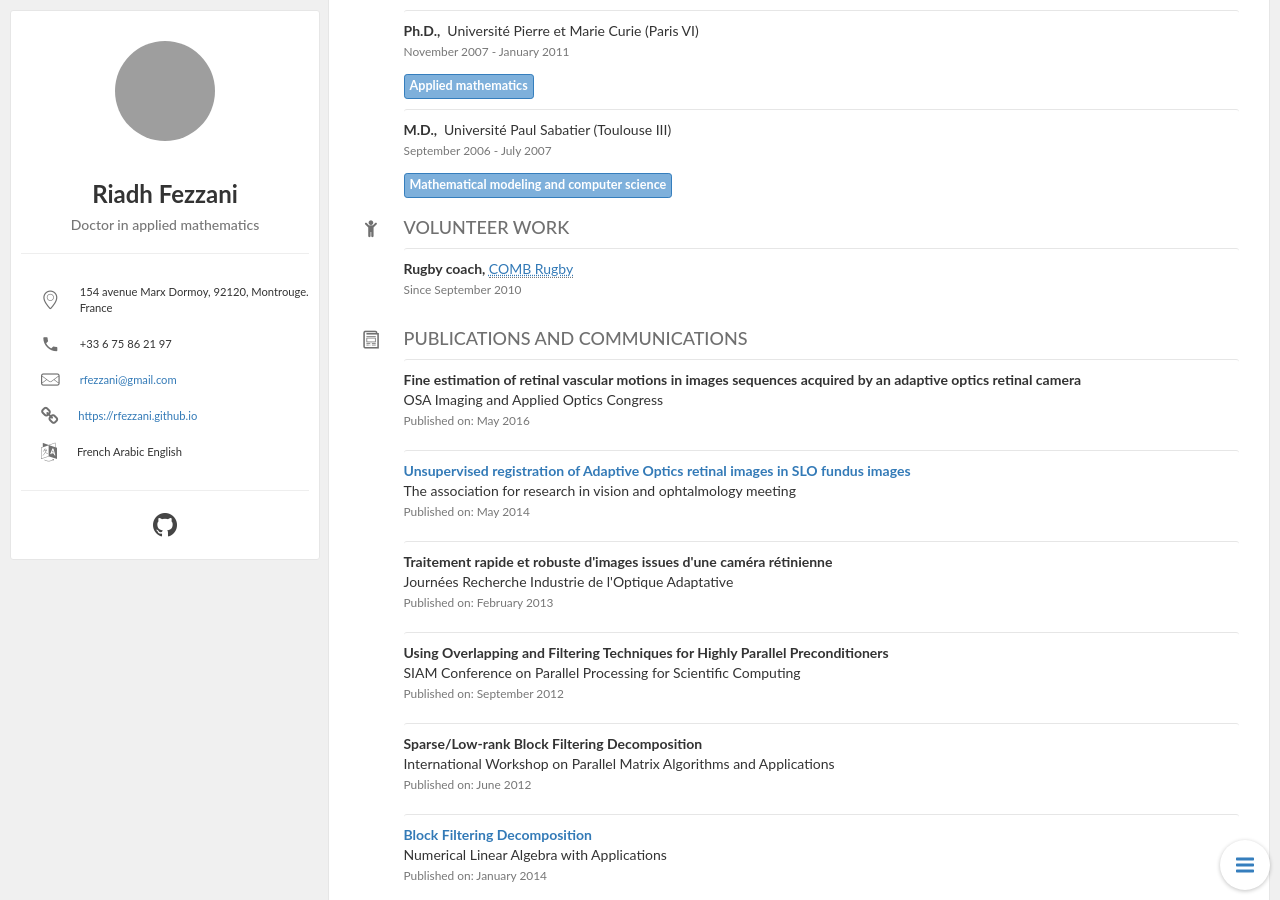
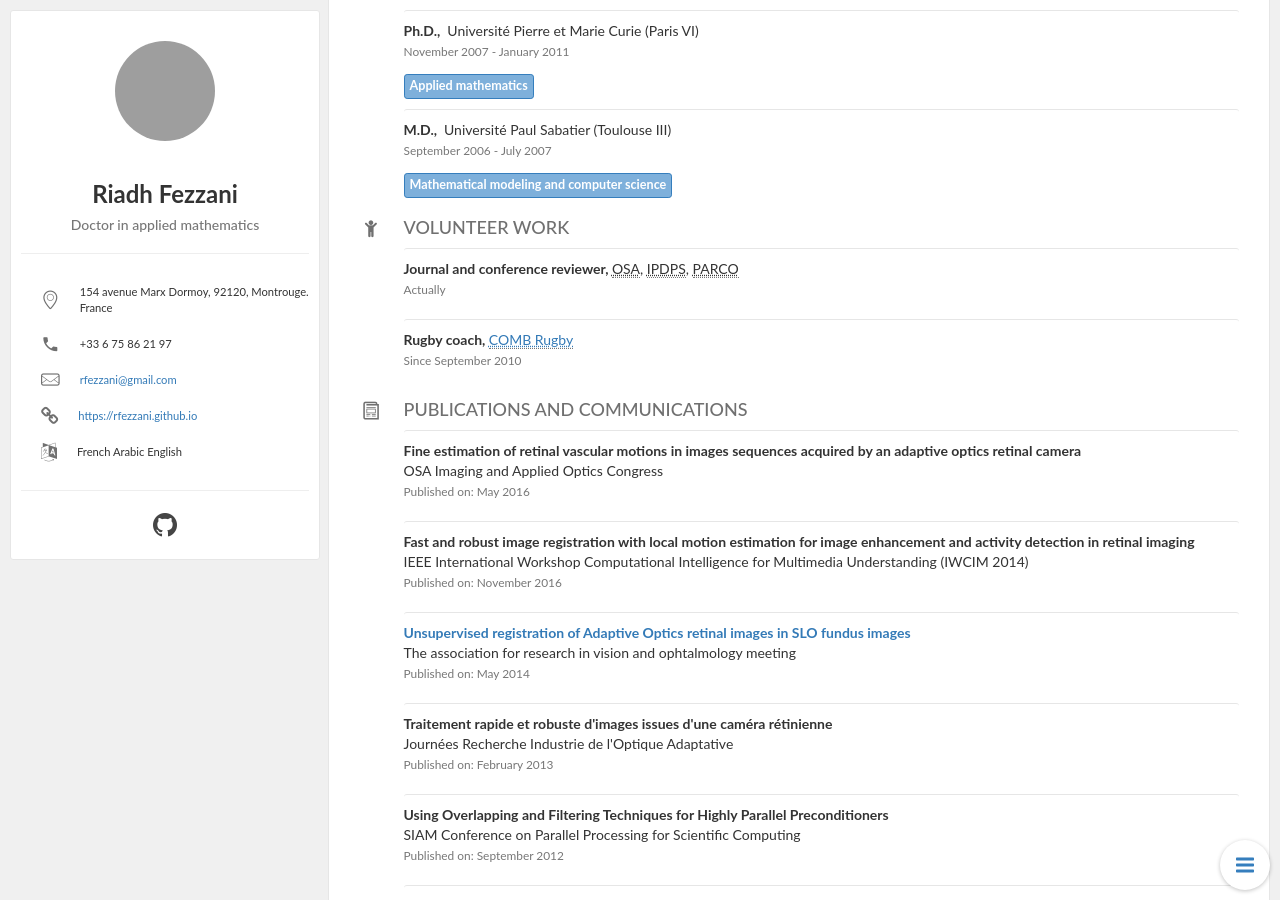
Before and after one commit to rfezzani/rfezzani.github.io, a Jekyll site: the page built from index.html, in a window 1280 px wide and 900 px high, scrolled down 1902 px. Built offline with Jekyll 4.4.1, drawn with Linux system fonts in a browser that asks for light colours; nearby versions of some CDN libraries; formulas are drawn with MathJax 3; grey boxes are pictures that could not be loaded.

Commit message:
publications list and volonteer Jobs update

```diff
--- a/_data/rfezzani_cv.json
+++ b/_data/rfezzani_cv.json
@@ -158,6 +158,18 @@ Aérospatiales\">ONERA</abbr>",
 		],
 		"volunteer": [
 				{
+						"organization": "<abbr title=\"Optical Society of America\">OSA</abbr>, <abbr
+														 title=\"International Parallel & Distributed Processing
+														 Symposium\">IPDPS</abbr>, <abbr title=\"Parallel Computing
+                             Journal\">PARCO</abbr>",
+						"position": "Journal and conference reviewer",
+						"website": null,
+						"startDate": null,
+						"endDate": null,
+						"summary": null,
+						"highlights": []
+				},
+				{
 						"organization": "<abbr title=\"Club Olympique Multisports de Bagneux\">COMB Rugby</abbr>",
 						"position": "Rugby coach",
 						"website": "http://www.combagneux.fr/sections/rugby/rugby.html",
@@ -194,7 +206,17 @@ Aérospatiales\">ONERA</abbr>",
 						"publisher": "OSA Imaging and Applied Optics Congress",
 						"releaseDate": "2016-05-01",
 						"website": null,
-						"authors": "C. Kulcsa, J. Benesty, G. Le Besnerais, R. Fezzani, M. Paques.",
+						"authors": "C. Kulcsár, J. Benesty, G. Le Besnerais, R. Fezzani, M. Paques.",
+						"summary": null
+				},
+				{
+						"title": "Fast and robust image registration with local motion estimation for
+                      image enhancement and activity detection in retinal imaging",
+						"publisher": "IEEE International Workshop Computational Intelligence for Multimedia
+                          Understanding (IWCIM 2014)",
+						"releaseDate": "2016-11-01",
+						"website": null,
+						"authors": "C. Kulcsár, R. Fezzani, G. Le Besnerais, A. Plyer, X. Levecq.",
 						"summary": null
 				},
 				{
@@ -203,7 +225,7 @@ Aérospatiales\">ONERA</abbr>",
 						"publisher": "The association for research in vision and ophtalmology meeting",
 						"releaseDate": "2014-05-01",
 						"website": "http://iovs.arvojournals.org/article.aspx?articleid=2270365",
-						"authors": "R. Fezzani, P. Cornic, E. Boyenga Ödlund, A. Plyer, G. Le Besnerais, C. Kulcsar.",
+						"authors": "R. Fezzani, P. Cornic, E. Boyenga Ödlund, A. Plyer, G. Le Besnerais, C. Kulcsár.",
 						"summary": null
 				},
 				{
@@ -212,7 +234,7 @@ Aérospatiales\">ONERA</abbr>",
 						"publisher": "Journées Recherche Industrie de l&#39;Optique Adaptative",
 						"releaseDate": "2013-02-01",
 						"website": null,
-						"authors": "R. Fezzani, C. Kulcsar, G. Le Besnerais, A. Plyer and E. Boyenga Ödlund.",
+						"authors": "R. Fezzani, C. Kulcsár, G. Le Besnerais, A. Plyer and E. Boyenga Ödlund.",
 						"summary": null
 				},
 				{
```
